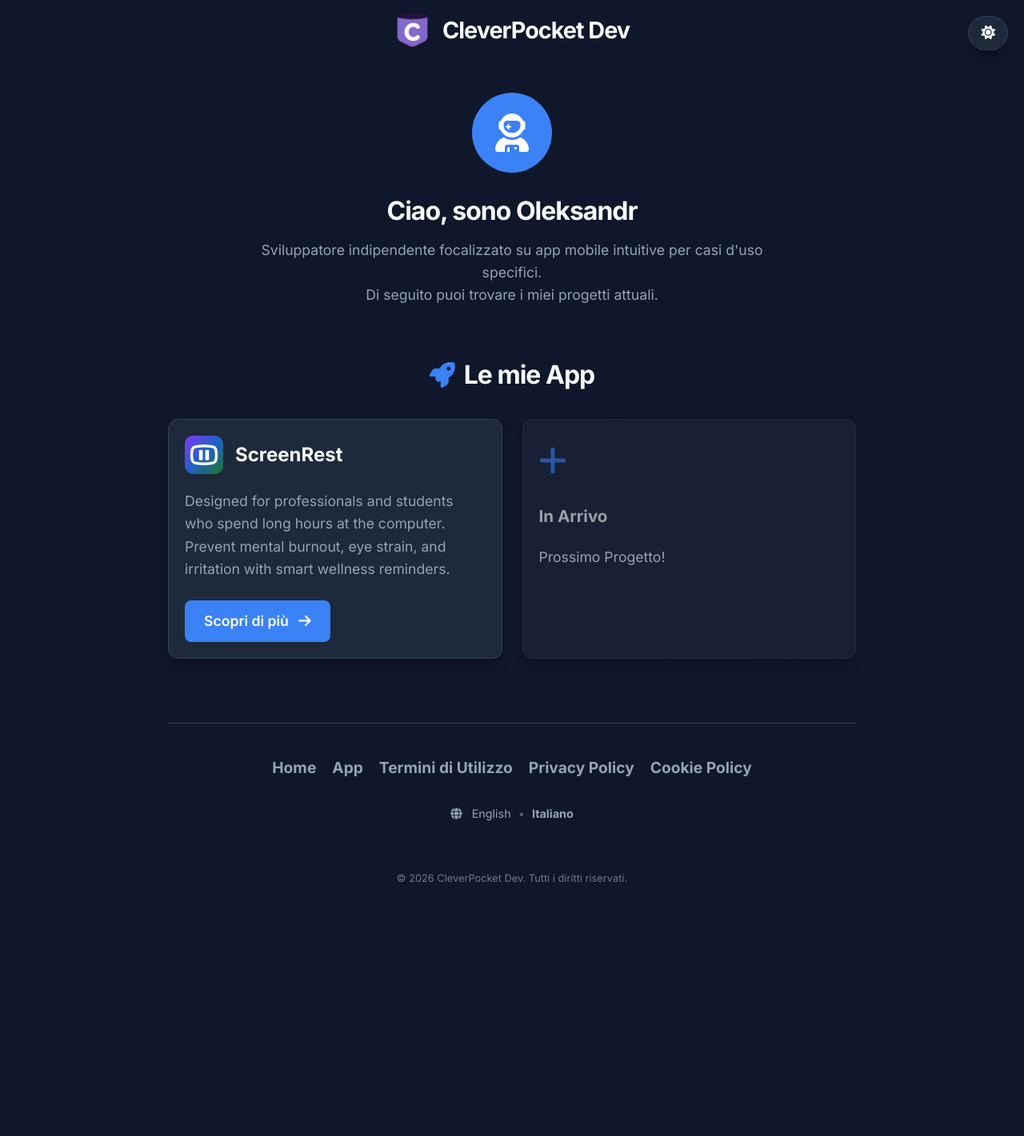
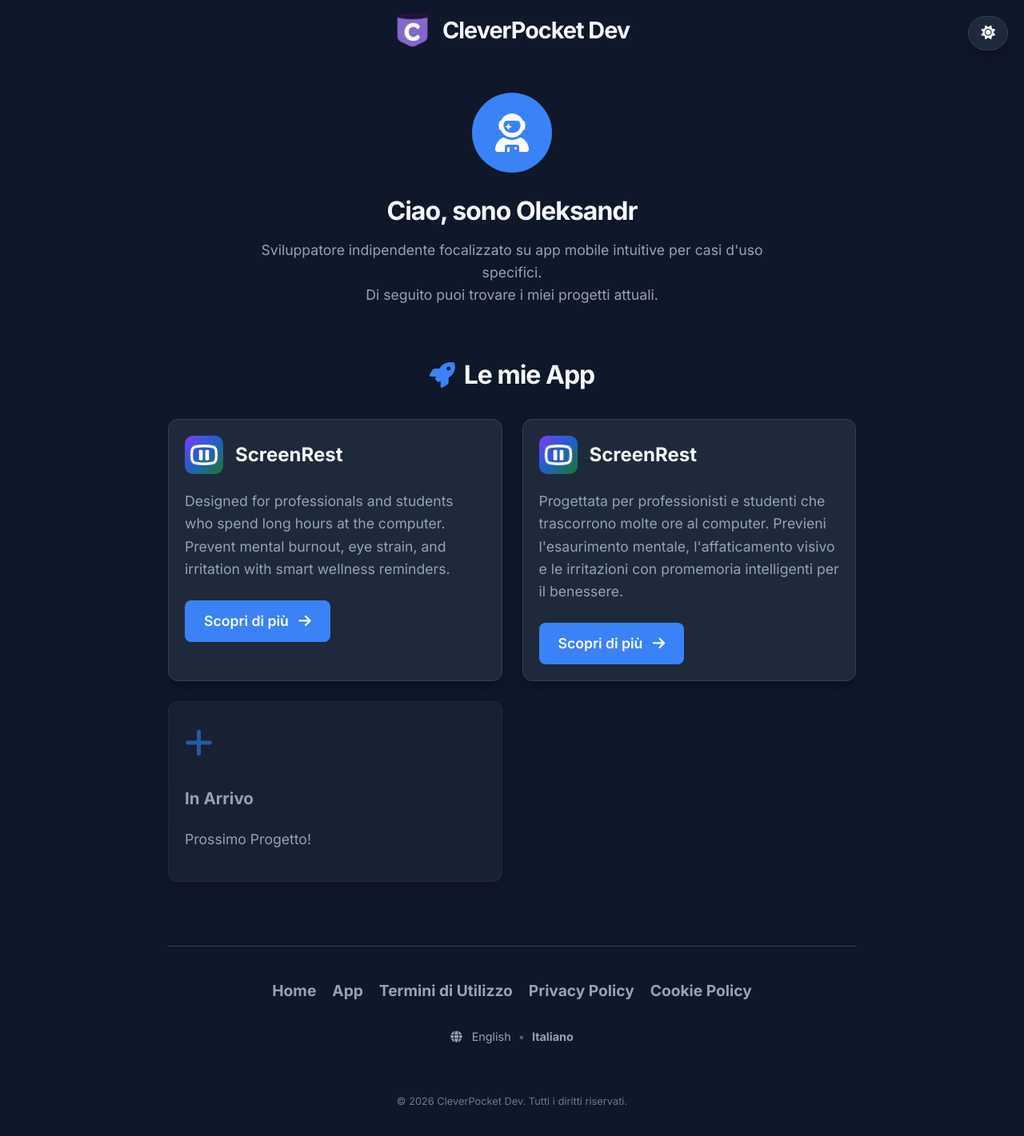
Before and after one commit to digitalcreat0r/sitoweb, a Jekyll site: the page built from it/index.html, in a window 1280 px wide. Shown: the whole page at 80% size. Built offline with Jekyll 4.4.1, drawn with Linux system fonts in a browser that asks for light colours; before the commit the page ends 1142 px from its top, so only the background shows below that.

Commit message:
aggiornamento

```diff
--- /dev/null
+++ b/_apps/screenrest_it.md
@@ -0,0 +1,30 @@
+---
+layout: app
+title: ScreenRest
+lang: it
+permalink: /it/apps/screenrest/
+testing_active: true
+icon: /assets/images/screenrest/screenrest_icon.png
+description: Progettata per professionisti e studenti che trascorrono molte ore al computer. Previeni l'esaurimento mentale, l'affaticamento visivo e le irritazioni con promemoria intelligenti per il benessere.
+play_store_link: https://play.google.com/store/apps/details?id=com.cleverpocket.screenrest
+privacy_policy: /it/policies/privacy-policy-screenrest.html
+---
+
+## <i class="fa-solid fa-images"></i> Galleria
+
+<div style="display: flex; gap: 20px; overflow-x: auto; padding-bottom: 20px;">
+  <img src="/assets/images/screenrest/1.png" alt="Timer per le pause ScreenRest" style="height: 400px; border-radius: 12px; box-shadow: var(--shadow);">
+  <img src="/assets/images/screenrest/2.png" alt="Metodi per intervalli di lavoro e riposo" style="height: 400px; border-radius: 12px; box-shadow: var(--shadow);">
+  <img src="/assets/images/screenrest/3.png" alt="Prevenzione dell'affaticamento visivo 20-20-20" style="height: 400px; border-radius: 12px; box-shadow: var(--shadow);">
+  <img src="/assets/images/screenrest/4.png" alt="Pianificazione automatica delle pause" style="height: 400px; border-radius: 12px; box-shadow: var(--shadow);">
+</div>
+
+## <i class="fa-solid fa-gears"></i> Come funziona
+
+Avvia una sessione con un solo tocco. ScreenRest funziona in background e ti avvisa quando è il momento di staccare, e di nuovo quando è il momento di rimettersi al lavoro. Nessun timer manuale, nessuna distrazione continua.
+
+- **Transizioni automatiche** — le fasi di lavoro e riposo si alternano da sole
+- **Notifiche intelligenti** — avvisi chiari, nessun rumore di fondo
+- **Preset multipli** — ritmi basati sulla scienza: 52/17 per la concentrazione, 90 min per il lavoro profondo, tutti con promemoria 20-20-20 integrati per la vista
+- **Risparmio batteria** — pianificazione precisa in background, consumo minimo
+- **Interfaccia pulita** — design minimale che non ti intralcia
```
Also changed, not shown: _apps/screenrest.md (+1 -0 lines).
